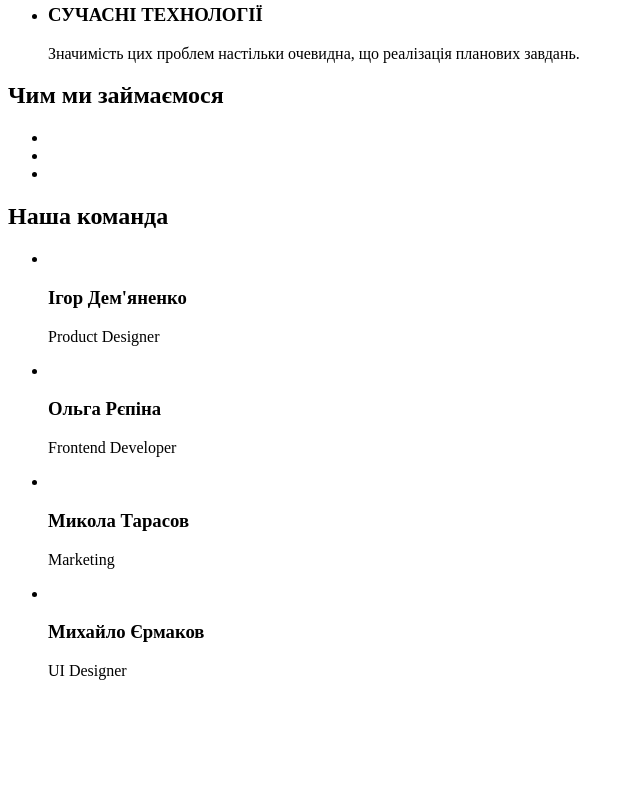
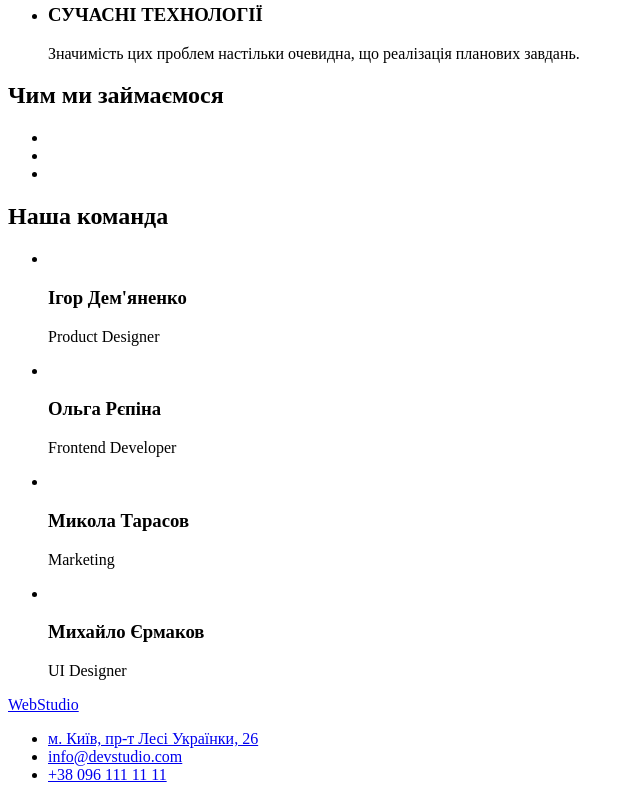
Before and after one commit to svet-shaigen/goit-markup-hw-01-1, a plain HTML site: page index.HTML in a window 1280 px wide. Shown: the part 483-1283 px from the top of the page, without its empty margins (0-640 px from the left). Before the commit the page ends 1179 px from the top, so only its background shows below. Drawn offline with Linux system fonts and the light colour scheme.

Commit message:
Add footer

```diff
--- a/index.HTML
+++ b/index.HTML
@@ -87,6 +87,20 @@
         </section>
     </main>
     <footer>
+        <a href="#">WebStudio</a>
+        <addres>
+            <ul>
+                <li>
+                    <a href="https://goo.gl/maps/vN2mYpMbgfntK4BM6" target="_blank" rel="noopener noreferrer">м. Київ, пр-т Лесі Українки, 26</a>
+                </li>
+                <li>
+                    <a href="mailto:info@devstudio.com">info@devstudio.com</a>
+                </li>
+                <li>
+                    <a href="tel:+380961111111">+38 096 111 11 11</a>
+                </li>
+            </ul>
+        </addres>
 
     </footer>
 
```
